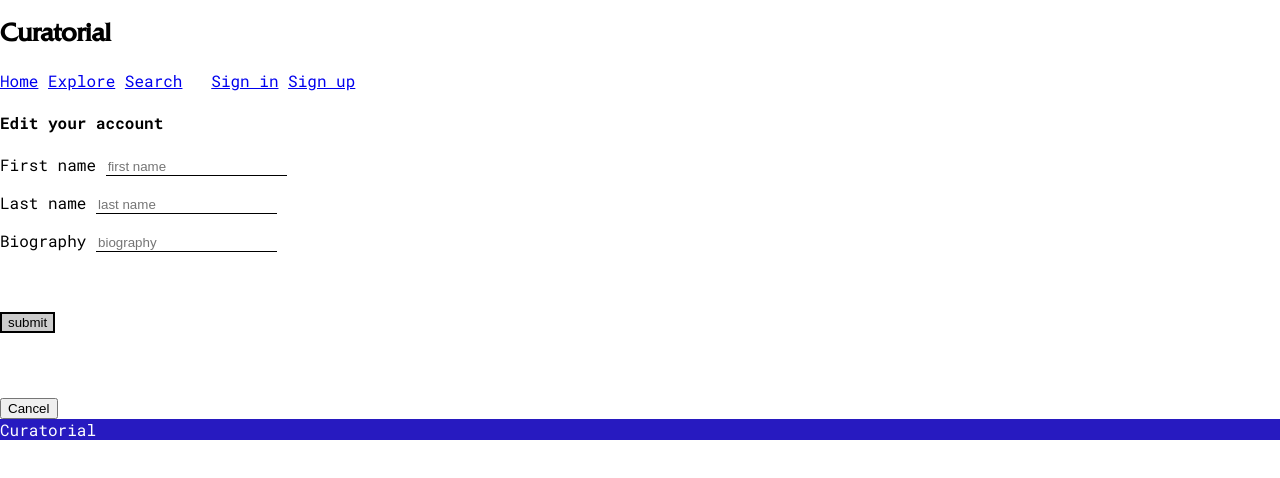
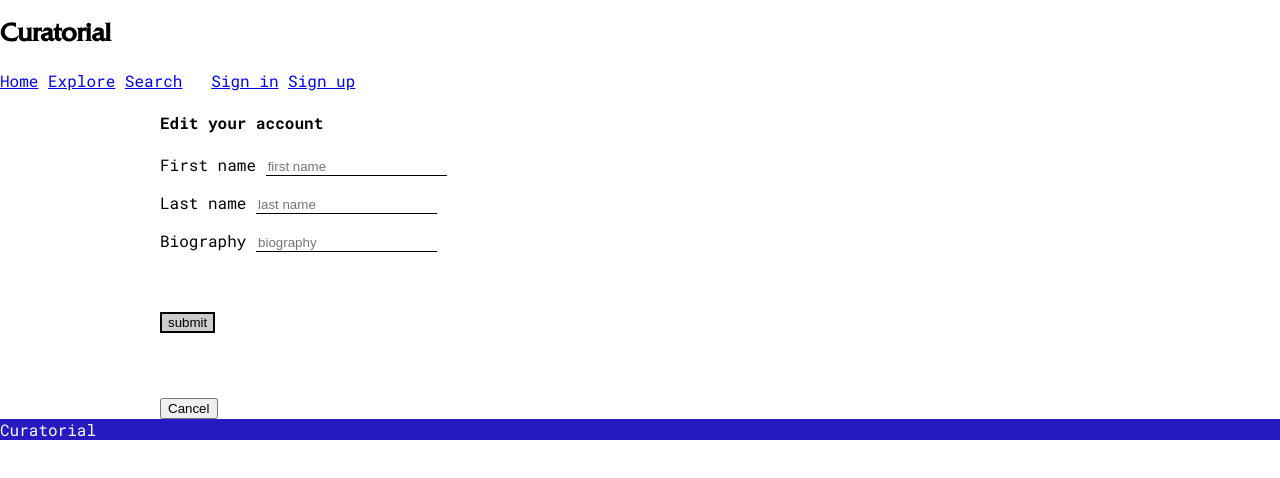
Before and after one commit to softscienceprojects/Curatorial_frontend, a React (Create React App) app: page /users/1/edit in a window 1280 px wide. Shown: the top 478 px of the page. Built offline with nearby package versions, Linux system fonts and the light colour scheme; no server answers.

Commit message:
place in article

```diff
--- a/src/components/UserEditForm.js
+++ b/src/components/UserEditForm.js
@@ -32,7 +32,7 @@ class UserEditForm extends React.Component {
     render(){
         // const isEnabled = this.frontEndValidation()
         return(
-            <div>
+            <article>
                 <h4>Edit your account</h4>
                 <form onSubmit={this.handleSubmit}>
                     <p><label>First name  <input type="text" name="first_name" value={this.state.first_name} placeholder="first name" onChange={this.handleChange} /></label></p>
@@ -48,7 +48,7 @@ class UserEditForm extends React.Component {
                 <br /><br /><br />
                 <button onClick={()=>this.props.history.goBack()}>Cancel</button>
 
-            </div>
+            </article>
         )
     }
 
--- a/src/pages/UserDashboard.js
+++ b/src/pages/UserDashboard.js
@@ -24,7 +24,7 @@ class UserDashboard extends React.Component {
         // this.props.history.push("/signin");
         // if this.props.match.params.id === this.props.user.id (this is you)
         return(
-            <div>
+            <article>
                 <h4>Welcome, {this.props.user.first_name}</h4>
                 <br />
                 {parseInt(this.props.match.params.id) === this.props.user.id ? <UserDashboardOptions user={this.props.user} /> : null }
@@ -38,7 +38,7 @@ class UserDashboard extends React.Component {
                 {this.props.user.exhibitions.length !== 0 ? this.props.user.exhibitions.map(exhibition=> <ExhibitionCard exhibition={exhibition} key={exhibition.id} /> ) : "You haven't curated any exhibitions"}
 
                 {/* <h4>feed</h4>  */}
-            </div>
+            </article>
         )
     }
 }
```
